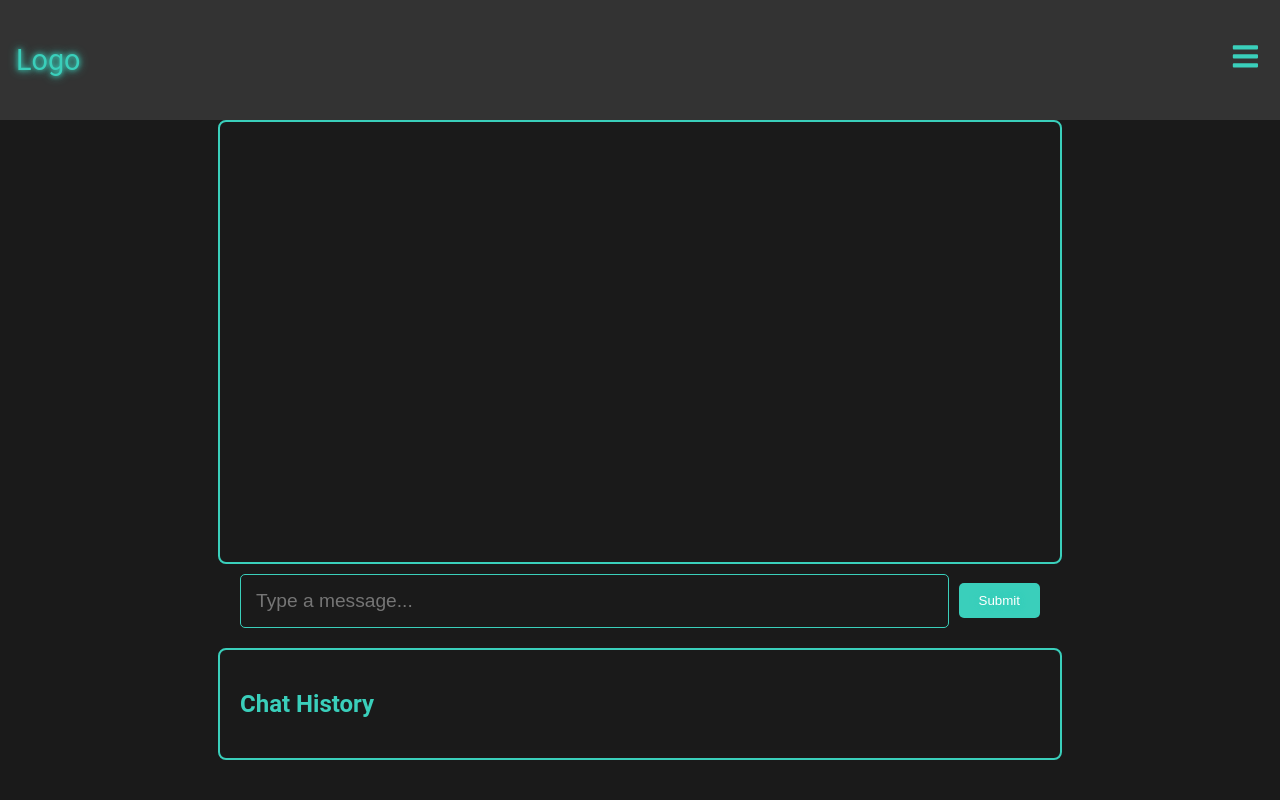
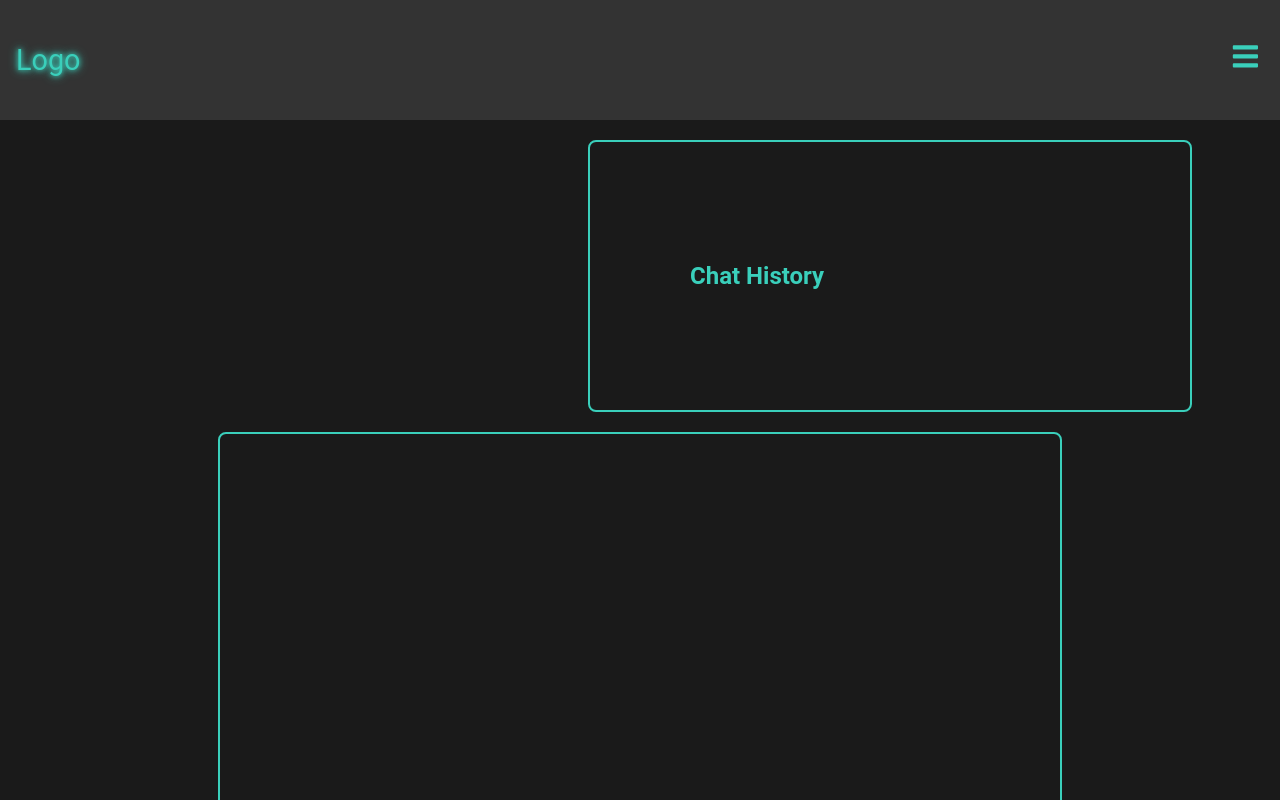
Before and after one commit to Jarvis-CF401/Jarvis-frontend, a React (Vite) app: page / in a window 1280 px wide. Shown: the top 800 px of the page. Built offline with nearby package versions, Linux system fonts and the light colour scheme.

Commit message:
New changes to history component

```diff
--- a/src/App.css
+++ b/src/App.css
@@ -268,12 +268,14 @@ button:hover {
 /* ChatHistoryComponent styles */
 .chat-history {
   width: 100%;
-  max-width: 800px; /* Limit width */
+  max-width: 400px; /* Limit width */
   background-color: #1a1a1a;
   border: 2px solid #3acfbb;
   border-radius: 8px;
-  padding: 20px;
+  padding: 100px;
   margin-bottom: 20px; /* Add margin */
+  margin-top: 20px; /* Add margin */
+  margin-left: 500px; /* Move to the right */
 }
 
 .history-window {
--- a/src/App.jsx
+++ b/src/App.jsx
@@ -15,10 +15,11 @@ function App() {
          <Navbar />
       </header>
       <main className="main-content">
+        <ChatHistoryComponent messages={messages} /> {/* Include the ChatHistoryComponent */}
         <ChatComponent setImportedText={setImportedText} messages={messages} setMessages={setMessages} />
-        <ChatHistoryComponent messages={messages} /> {/* Include the ChatHistoryComponent */}
-        <p className="read-the-docs">Read the docs for more info.</p>
-      </main>
+
+  <p className="read-the-docs">Read the docs for more info.</p>
+</main>
       <footer className="footer">
         <p>&copy; 2024 My Techy App. All rights reserved.</p>
       </footer>
```
